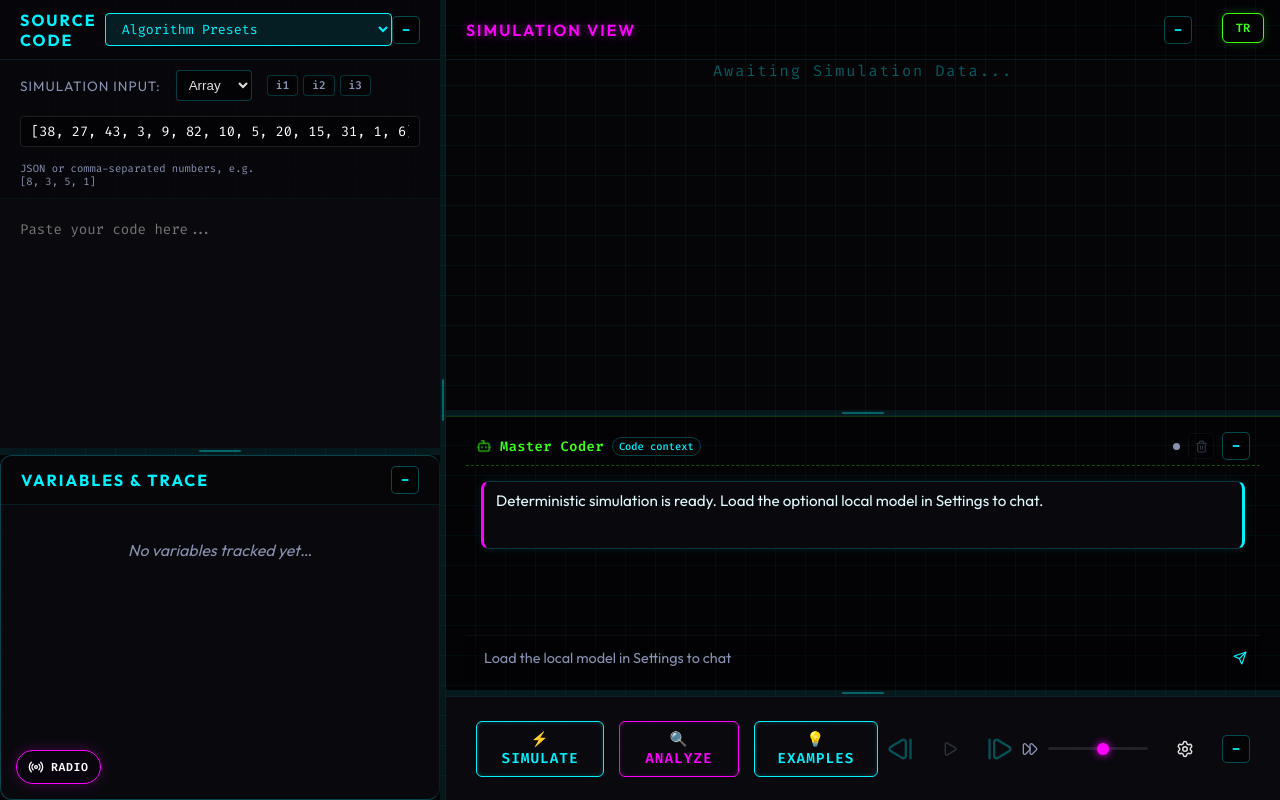
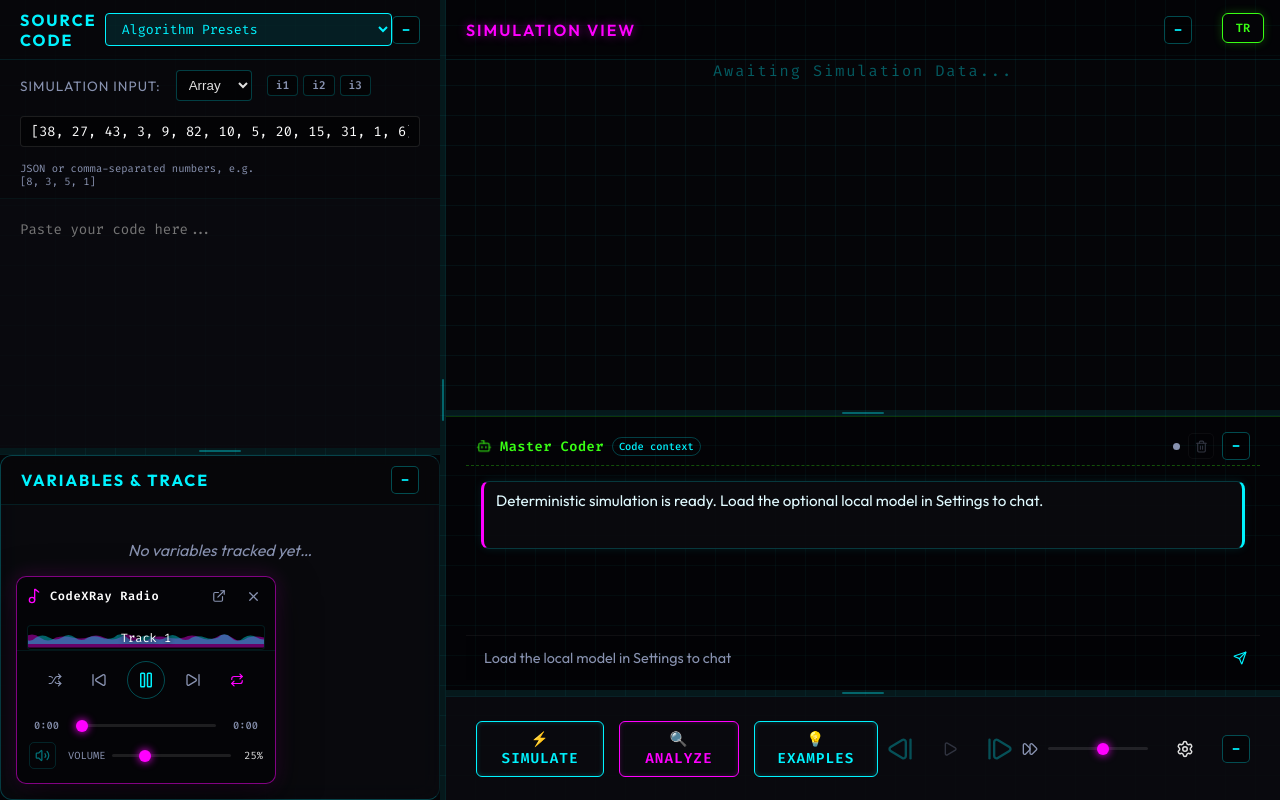
Before and after one commit to Teknesyum/CodeXRay, a React (Vite) app: page / in a window 1280 px wide. Built offline with nearby package versions, Linux system fonts and the light colour scheme.

Commit message:
feat: add radio progress bar, custom playlists, and autoplay settings

```diff
--- a/src/components/ControlBar.css
+++ b/src/components/ControlBar.css
@@ -606,3 +606,6 @@
   border-color: var(--neon-magenta);
   box-shadow: 0 0 10px rgba(255, 0, 255, 0.2);
 }
+
+.custom-playlist-input { width: 100%; padding: 8px 12px; background: rgba(5, 5, 8, 0.8); border: 1px solid rgba(0, 243, 255, 0.3); border-radius: 6px; color: #fff; font-family: var(--font-mono); margin-top: 10px; }
+.playlist-presets { display: flex; flex-wrap: wrap; gap: 10px; margin-top: 10px; }
--- a/src/components/PlaylistRadio.css
+++ b/src/components/PlaylistRadio.css
@@ -135,12 +135,29 @@
   box-shadow: 0 0 10px rgba(0, 243, 255, 0.2);
 }
 
+.playlist-radio-progress {
+  display: flex;
+  align-items: center;
+  gap: 12px;
+  padding: 10px 12px 2px;
+}
+
+.time-text {
+  color: var(--text-muted);
+  font: 500 0.65rem var(--font-mono);
+  min-width: 35px;
+  text-align: center;
+}
+
+.progress-slider {
+  flex: 1;
+}
+
 .playlist-radio-volume {
   display: flex;
   align-items: center;
-  gap: 7px;
-  padding: 5px 9px;
-  border-top: 1px solid rgba(0, 243, 255, 0.12);
+  gap: 12px;
+  padding: 8px 12px 14px;
 }
 
 .playlist-radio-volume > button {
--- a/src/components/PlaylistRadio.tsx
+++ b/src/components/PlaylistRadio.tsx
@@ -3,9 +3,6 @@ import { useEffect, useRef, useState } from 'react';
 import { useTimeline } from '../context/TimelineContext';
 import { t } from '../i18n/translations';
 import './PlaylistRadio.css';
-
-const PLAYLIST_ID = 'OLAK5uy_kojiLJf49fStilkx_cFUhxqoDXzcSyfg0';
-const PLAYLIST_URL = `https://music.youtube.com/playlist?list=${PLAYLIST_ID}`;
 
 interface YouTubePlayer {
   destroy: () => void;
@@ -24,6 +21,10 @@ interface YouTubePlayer {
   getPlaylistIndex: () => number;
   getVideoData: () => { title: string } | null;
   playVideoAt: (index: number) => void;
+  getCurrentTime: () => number;
+  getDuration: () => number;
+  seekTo: (seconds: number, allowSeekAhead: boolean) => void;
+  loadPlaylist: (args: { listType: string; list: string }) => void;
 }
 
 interface YouTubeApi {
@@ -31,7 +32,7 @@ interface YouTubeApi {
     element: HTMLIFrameElement,
     options: { events: {
       onReady: (event: { target: YouTubePlayer }) => void;
-      onStateChange?: (event: { data: number }) => void;
+      onStateChange?: (event: { data: number; target: YouTubePlayer }) => void;
     } },
   ) => YouTubePlayer;
 }
@@ -69,9 +70,9 @@ const loadYouTubeApi = (): Promise<YouTubeApi> => {
 };
 
 export const PlaylistRadio = () => {
-  const { locale } = useTimeline();
-  const [minimized, setMinimized] = useState(true);
-  const [hasStarted, setHasStarted] = useState(false);
+  const { locale, radioPlaylistId, radioAutoplay } = useTimeline();
+  const [minimized, setMinimized] = useState(!radioAutoplay);
+  const [hasStarted, setHasStarted] = useState(radioAutoplay);
   const [volume, setVolume] = useState(25);
   const [muted, setMuted] = useState(false);
   const [playerReady, setPlayerReady] = useState(false);
@@ -80,8 +81,11 @@ export const PlaylistRadio = () => {
   const [isShuffled, setIsShuffled] = useState(false);
   const [playlist, setPlaylist] = useState<string[]>([]);
   const [currentIndex, setCurrentIndex] = useState(0);
+  const [currentTime, setCurrentTime] = useState(0);
+  const [duration, setDuration] = useState(0);
   const [trackData, setTrackData] = useState<Record<number, { title: string; thumb: string }>>({});
   const trackDataFetched = useRef(false);
+  const initialPlaylistId = useRef(radioPlaylistId);
   const iframeRef = useRef<HTMLIFrameElement>(null);
   const playerRef = useRef<YouTubePlayer | null>(null);
   const volumeRef = useRef(volume);
@@ -101,6 +105,7 @@ export const PlaylistRadio = () => {
               target.setVolume(volumeRef.current);
               setMuted(target.isMuted());
               setPlayerReady(true);
+              setDuration(target.getDuration());
             },
             onStateChange: (event) => {
               const player = event.target as YouTubePlayer;
@@ -139,6 +144,8 @@ export const PlaylistRadio = () => {
                   [idx]: { title: vData.title, thumb: prev[idx]?.thumb || '' },
                 }));
               }
+
+              setDuration(player.getDuration());
             }
           },
         });
@@ -151,10 +158,31 @@ export const PlaylistRadio = () => {
     };
   }, [hasStarted]);
 
+  useEffect(() => {
+    if (!isPlaying || !playerReady) return;
+    const interval = window.setInterval(() => {
+      if (playerRef.current) {
+        setCurrentTime(playerRef.current.getCurrentTime());
+      }
+    }, 1000);
+    return () => window.clearInterval(interval);
+  }, [isPlaying, playerReady]);
+
+  useEffect(() => {
+    if (playerReady && playerRef.current) {
+      trackDataFetched.current = false;
+      setTrackData({});
+      playerRef.current.loadPlaylist({
+        listType: 'playlist',
+        list: radioPlaylistId
+      });
+    }
+  }, [radioPlaylistId, playerReady]);
+
   const embedUrl = [
     'https://www.youtube.com/embed',
-    `?listType=playlist&list=${PLAYLIST_ID}`,
-    `&hl=${locale}&playsinline=1&loop=1&rel=0&controls=1&enablejsapi=1&autoplay=1`,
+    `?listType=playlist&list=${initialPlaylistId.current}`,
+    `&hl=${locale}&playsinline=1&loop=1&rel=0&controls=0&enablejsapi=1&autoplay=${radioAutoplay ? 1 : 0}`,
     `&origin=${encodeURIComponent(window.location.origin)}`,
   ].join('');
 
@@ -185,7 +213,7 @@ export const PlaylistRadio = () => {
             <Music2 size={16} />
             <span>CodeXRay Radio</span>
             <a
-              href={PLAYLIST_URL}
+              href={`https://music.youtube.com/playlist?list=${radioPlaylistId}`}
               target="_blank"
               rel="noreferrer"
               aria-label={t('openPlaylist', locale)}
@@ -285,6 +313,23 @@ export const PlaylistRadio = () => {
             </button>
           </div>
 
+          <div className="playlist-radio-progress">
+            <span className="time-text">{formatTime(currentTime)}</span>
+            <input
+              type="range"
+              min="0"
+              max={duration || 100}
+              value={currentTime}
+              className="progress-slider neon-slider"
+              onChange={(e) => {
+                const time = Number(e.target.value);
+                setCurrentTime(time);
+                playerRef.current?.seekTo(time, true);
+              }}
+            />
+            <span className="time-text">{formatTime(duration)}</span>
+          </div>
+
           <div className="playlist-radio-volume">
             <button
           type="button"
@@ -308,6 +353,7 @@ export const PlaylistRadio = () => {
             min="0"
             max="100"
             value={volume}
+            className="neon-slider"
             aria-label={t('radioVolume', locale)}
             onChange={(event) => {
               const nextVolume = Number(event.target.value);
@@ -348,3 +394,10 @@ export const PlaylistRadio = () => {
     </>
   );
 };
+
+function formatTime(seconds: number) {
+  if (!seconds || isNaN(seconds)) return '0:00';
+  const m = Math.floor(seconds / 60);
+  const s = Math.floor(seconds % 60);
+  return `${m}:${s < 10 ? '0' : ''}${s}`;
+}
--- a/src/context/TimelineContext.tsx
+++ b/src/context/TimelineContext.tsx
@@ -57,6 +57,10 @@ interface TimelineContextType {
   setIsEditingInput: (editing: boolean) => void;
   pinnedVariables: string[];
   togglePinnedVariable: (name: string) => void;
+  radioPlaylistId: string;
+  setRadioPlaylistId: (id: string) => void;
+  radioAutoplay: boolean;
+  setRadioAutoplay: (autoplay: boolean) => void;
 }
 
 const STORAGE_KEY = 'codexray.workspace.v1';
@@ -126,6 +130,12 @@ export const TimelineProvider = ({ children }: { children: ReactNode }) => {
   );
   const [isEditingInput, setIsEditingInput] = useState(false);
   const [pinnedVariables, setPinnedVariables] = useState<string[]>(loadPinnedVariables);
+  const [radioPlaylistId, setRadioPlaylistId] = useState(() =>
+    localStorage.getItem('codexray.radio.playlist') || 'OLAK5uy_kojiLJf49fStilkx_cFUhxqoDXzcSyfg0'
+  );
+  const [radioAutoplay, setRadioAutoplay] = useState(() =>
+    localStorage.getItem('codexray.radio.autoplay') !== 'false'
+  );
 
   const stepForward = useCallback(() => {
     setCurrentIndex((previous) => Math.min(previous + 1, Math.max(steps.length - 1, 0)));
@@ -183,6 +193,14 @@ export const TimelineProvider = ({ children }: { children: ReactNode }) => {
       // Pinning still works for this session when storage is unavailable.
     }
   }, [pinnedVariables]);
+
+  useEffect(() => {
+    localStorage.setItem('codexray.radio.playlist', radioPlaylistId);
+  }, [radioPlaylistId]);
+
+  useEffect(() => {
+    localStorage.setItem('codexray.radio.autoplay', String(radioAutoplay));
+  }, [radioAutoplay]);
 
   useEffect(() => {
     try {
@@ -244,6 +262,10 @@ export const TimelineProvider = ({ children }: { children: ReactNode }) => {
       setIsEditingInput,
       pinnedVariables,
       togglePinnedVariable,
+      radioPlaylistId,
+      setRadioPlaylistId,
+      radioAutoplay,
+      setRadioAutoplay,
     }}>
       {children}
     </TimelineContext.Provider>
--- a/src/i18n/translations.ts
+++ b/src/i18n/translations.ts
@@ -68,10 +68,14 @@ const dictionaries: Record<Locale, Dictionary> = {
     settings: 'Settings',
     aiSettingsTab: '🤖 AI Settings',
     uiSettingsTab: '🎨 UI Settings',
+    radioSettingsTab: '📻 Radio Settings',
     theme: 'Theme',
     themeNeon: 'Neon (Default)',
     themeDark: 'Dark',
     themeLight: 'Light',
+    radioAutoplay: 'Autoplay Radio on Startup',
+    radioCustomPlaylist: 'Custom YouTube Playlist ID',
+    radioPresets: 'Ready-made Playlists',
     localAiSettings: 'Local AI Settings',
     onDeviceModel: 'On-device model',
     contextWindow: 'Context window',
@@ -261,10 +265,14 @@ const dictionaries: Record<Locale, Dictionary> = {
     settings: 'Ayarlar',
     aiSettingsTab: '🤖 YZ Ayarları',
     uiSettingsTab: '🎨 Arayüz',
+    radioSettingsTab: '📻 Radyo',
     theme: 'Tema',
     themeNeon: 'Neon (Varsayılan)',
     themeDark: 'Koyu',
     themeLight: 'Açık',
+    radioAutoplay: 'Açılışta Radyoyu Otomatik Başlat',
+    radioCustomPlaylist: 'Özel YouTube Playlist ID\'si',
+    radioPresets: 'Hazır Çalma Listeleri',
     localAiSettings: 'Yerel Yapay Zekâ Ayarları',
     onDeviceModel: 'Cihaz üzerindeki model',
     contextWindow: 'Bağlam penceresi',
```
Also changed, not shown: src/components/ControlBar.tsx (+75 -4 lines).
